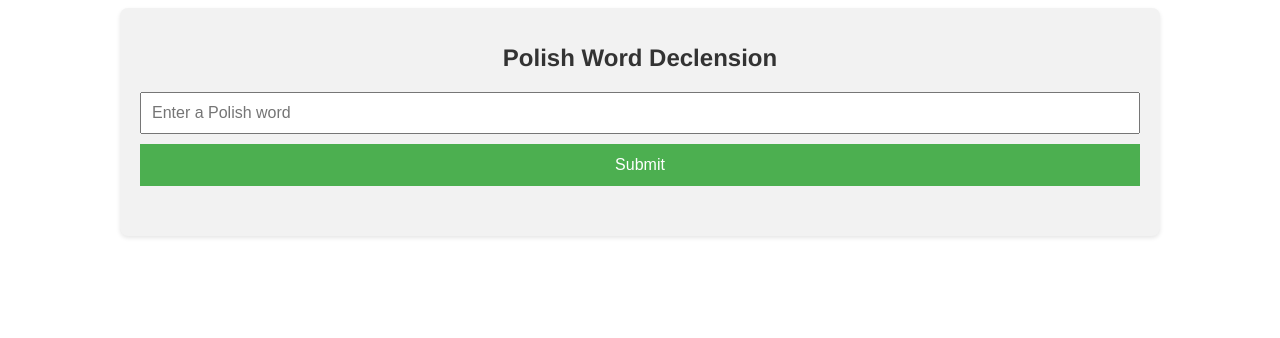
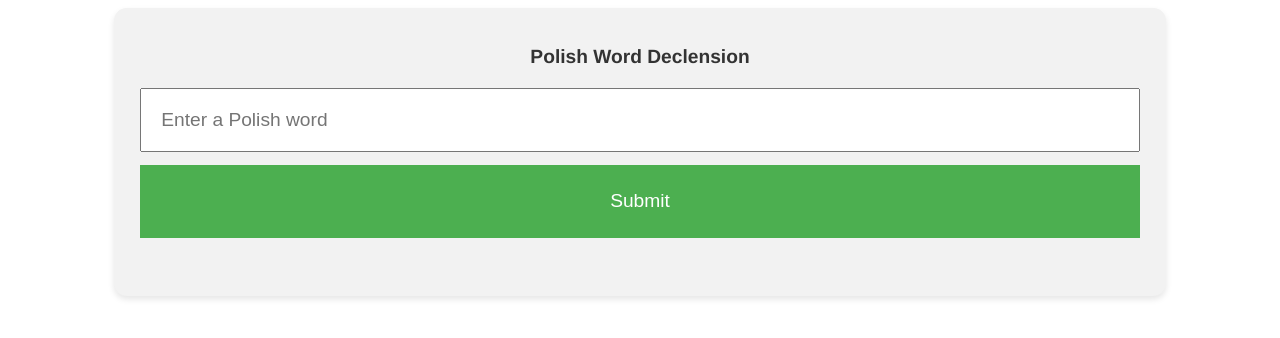
Before and after one commit to JonErvin/jonwervin.github.io, a Flask app: page / in a window 1280 px wide. Shown: the top 338 px of the page. Run offline with Flask 3, Linux system fonts and the light colour scheme.

Commit message:
switch to relative sizing with media query for desktop v1

```diff
--- a/static/style.css
+++ b/static/style.css
@@ -1,29 +1,29 @@
+/* Common styles for all screen sizes */
 .container {
     width: 95vw;
     max-width: 1000px;
     margin: 0 auto;
-    padding: 20px;
+    padding: 2.5vw; /* Adjust as needed */
     text-align: center;
     background-color: #f2f2f2;
-    border-radius: 8px;
-    box-shadow: 0 2px 4px rgba(0, 0, 0, 0.1);
+    border-radius: 1.5vw; /* Adjust as needed */
+    box-shadow: 0 0.5vw 1vw rgba(0, 0, 0, 0.1); /* Adjust as needed */
 }
 
 body {
     font-family: "Helvetica Neue", Arial, sans-serif;
 }
 
-
 h1 {
     color: #333;
-    font-size: 24px;
-    margin-bottom: 20px;
+    font-size: 3vw; /* Adjust as needed */
+    margin-bottom: 2vw; /* Adjust as needed */
 }
 
 input[type="text"], button {
-    padding: 10px;
-    font-size: 16px;
-    margin-bottom: 10px;
+    padding: 2.5vw; /* Adjust as needed */
+    font-size: 2.5vw; /* Adjust as needed */
+    margin-bottom: 1vw; /* Adjust as needed */
     width: 100%;
     box-sizing: border-box;
 }
@@ -33,12 +33,12 @@ button {
     color: white;
     border: none;
     cursor: pointer;
-    padding: 12px;
+    padding: 3vw; /* Adjust as needed */
 }
 
 /* Table styles */
 #resultTable {
-    margin-top: 20px;
+    margin-top: 2vw; /* Adjust as needed */
     text-align: center;
 }
 
@@ -48,8 +48,8 @@ button {
 }
 
 #resultTable th, #resultTable td {
-    padding: 8px;
-    border-bottom: 1px solid #ddd;
+    padding: 2vw; /* Adjust as needed */
+    border-bottom: 0.1vw solid #ddd; /* Adjust as needed */
 }
 
 #resultTable th {
@@ -67,3 +67,36 @@ button {
     background-color: rgb(249, 249, 138);
     font-weight: bold;
 }
+
+/* Media query for desktop screens */
+@media (min-width: 768px) {
+    .container {
+        padding: 2vw; /* Adjust as needed */
+        border-radius: 1vw; /* Adjust as needed */
+        box-shadow: 0 0.25vw 0.5vw rgba(0, 0, 0, 0.1); /* Adjust as needed */
+    }
+
+    h1 {
+        font-size: 1.5vw; /* Adjust as needed */
+        margin-bottom: 1.5vw; /* Adjust as needed */
+    }
+
+    input[type="text"], button {
+        padding: 1.5vw; /* Adjust as needed */
+        font-size: 1.5vw; /* Adjust as needed */
+        margin-bottom: 1vw; /* Adjust as needed */
+    }
+
+    button {
+        padding: 2vw; /* Adjust as needed */
+    }
+
+    #resultTable {
+        margin-top: 1.5vw; /* Adjust as needed */
+    }
+
+    #resultTable th, #resultTable td {
+        padding: 1.5vw; /* Adjust as needed */
+        border-bottom: 0.05vw solid #ddd; /* Adjust as needed */
+    }
+}
```
